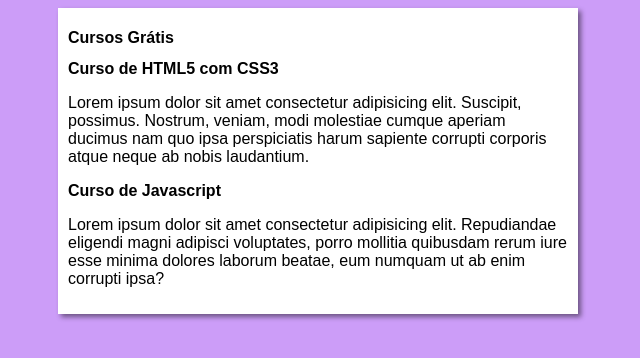
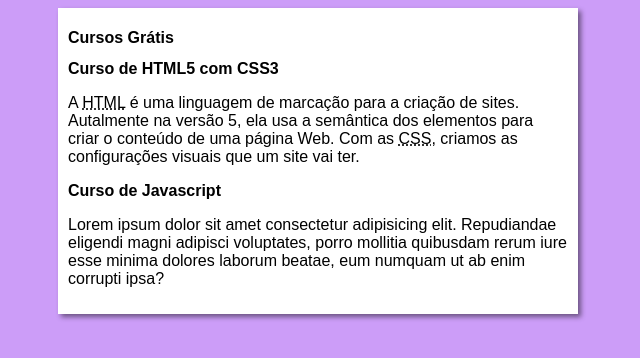
Before and after one commit to femendesf/projeto-site, a plain HTML site: page index.html in a window 1280 px wide. Shown: the whole page, without its empty margins (322-962 px from the left). Drawn offline with Linux system fonts and the light colour scheme.

Commit message:
Update index.html

```diff
--- a/index.html
+++ b/index.html
@@ -14,7 +14,7 @@
         </header>
         <article>
             <h2>Curso de HTML5 com CSS3</h2>
-            <p>Lorem ipsum dolor sit amet consectetur adipisicing elit. Suscipit, possimus. Nostrum, veniam, modi molestiae cumque aperiam ducimus nam quo ipsa perspiciatis harum sapiente corrupti corporis atque neque ab nobis laudantium.</p>
+            <p>A <abbr title="HiperText Markup Language">HTML</abbr> é uma linguagem de marcação para a criação de sites. Autalmente na versão 5, ela usa a semântica dos elementos para criar o conteúdo de uma página Web. Com as <abbr title="Cascading Style Sheets">CSS</abbr>, criamos as configurações visuais que um site vai ter.</p>
         </article>
         <article>
             <h2>Curso de Javascript</h2>
```
